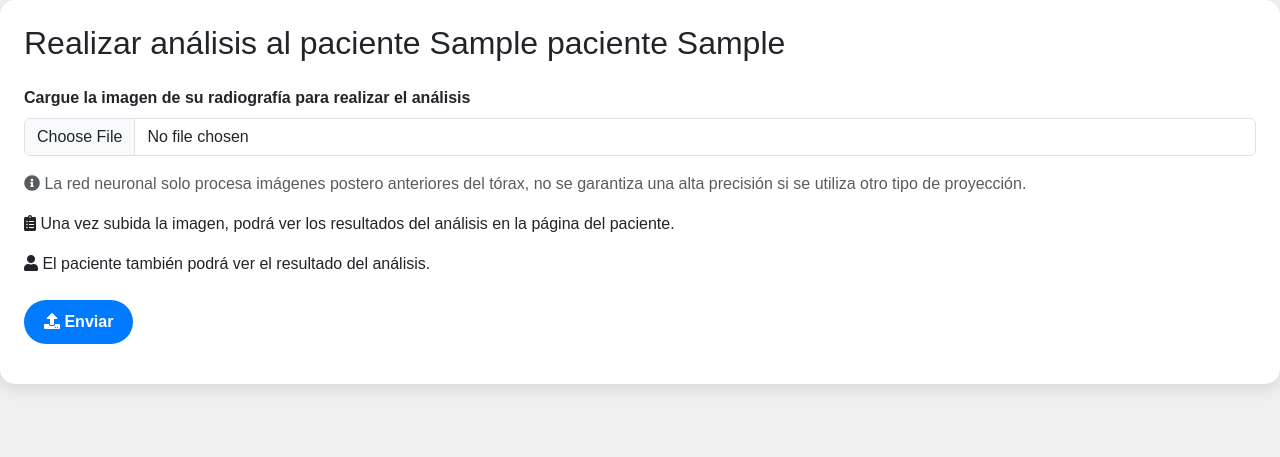
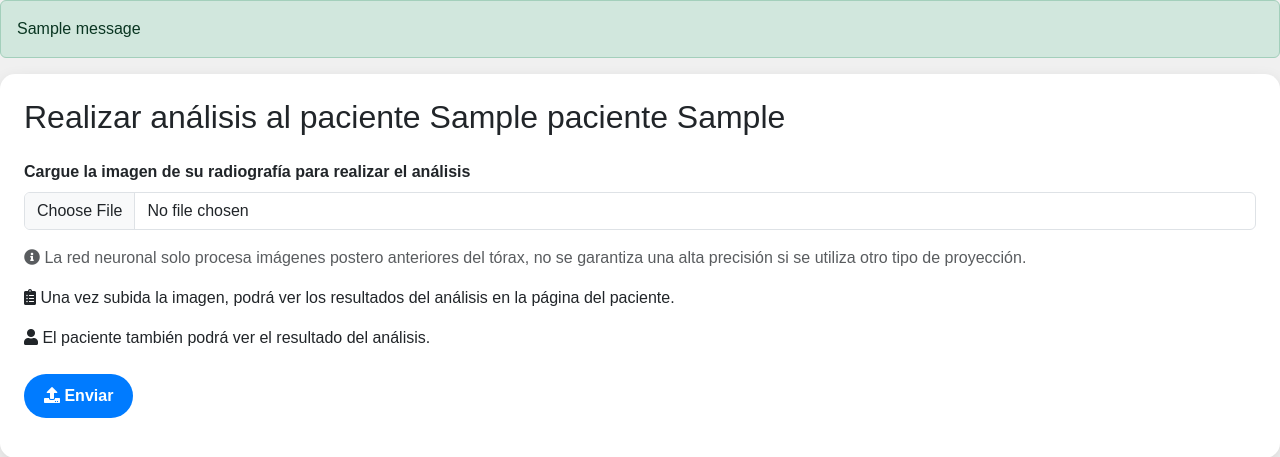
Before and after one commit to ejp16/pneumonia-detection, a Django app: template pneumonia_detection/usuario/templates/registrar_analisis.html in a window 1280 px wide. Shown: the part 94-551 px from the top of the page. Run offline with Django 5.2, Linux system fonts and the light colour scheme; the template is opened without the code that fills it: values that come from a table or form of the project are taken from there, others are empty; tables that the repository leaves empty hold one stand-in row (values such as "Sample post"); one stand-in notice (Sample message) is shown; some libraries are stand-ins or nearby versions.

Commit message:
Añadida validacion que requiere registrar los antecedentes del paciente antes de usar la red neuronal y la API de gemini

```diff
--- a/pneumonia_detection/usuario/templates/registrar_analisis.html
+++ b/pneumonia_detection/usuario/templates/registrar_analisis.html
@@ -2,6 +2,16 @@
 
 {% block content %}
 <body>
+
+
+
+    {% if messages %}
+        {% for message in messages %}
+          <div class="alert alert-{{message.tags}} alert-dismissible fade show" role="alert">
+            {{ message }}
+          </div>
+        {% endfor %}
+    {% endif %}
 
         <!-- Image Upload Form -->
         <div class="upload-form p-4 mb-5">
--- a/pneumonia_detection/usuario/views.py
+++ b/pneumonia_detection/usuario/views.py
@@ -211,6 +211,9 @@ class RegistrarAnalisis(MedicoUserMixin, FormView):
         id_paciente = request.POST.get('pk')
         paciente = Paciente.objects.get(id=id_paciente)
         antecedentes = list(AntecedentesPaciente.objects.filter(id_paciente = paciente.id).order_by('-id_antecedentesID'))
+        if not antecedentes:
+            messages.warning(request, 'Debe registrar los antecedentes del paciente antes de usar la red neuronal')
+            return redirect('registrar_analisis', pk=id_paciente)
         img = Imagen.objects.create(imagen = imagen, id_paciente=paciente)
         img_url = img.imagen.url
         modelo = Modelo(img_url)
```
